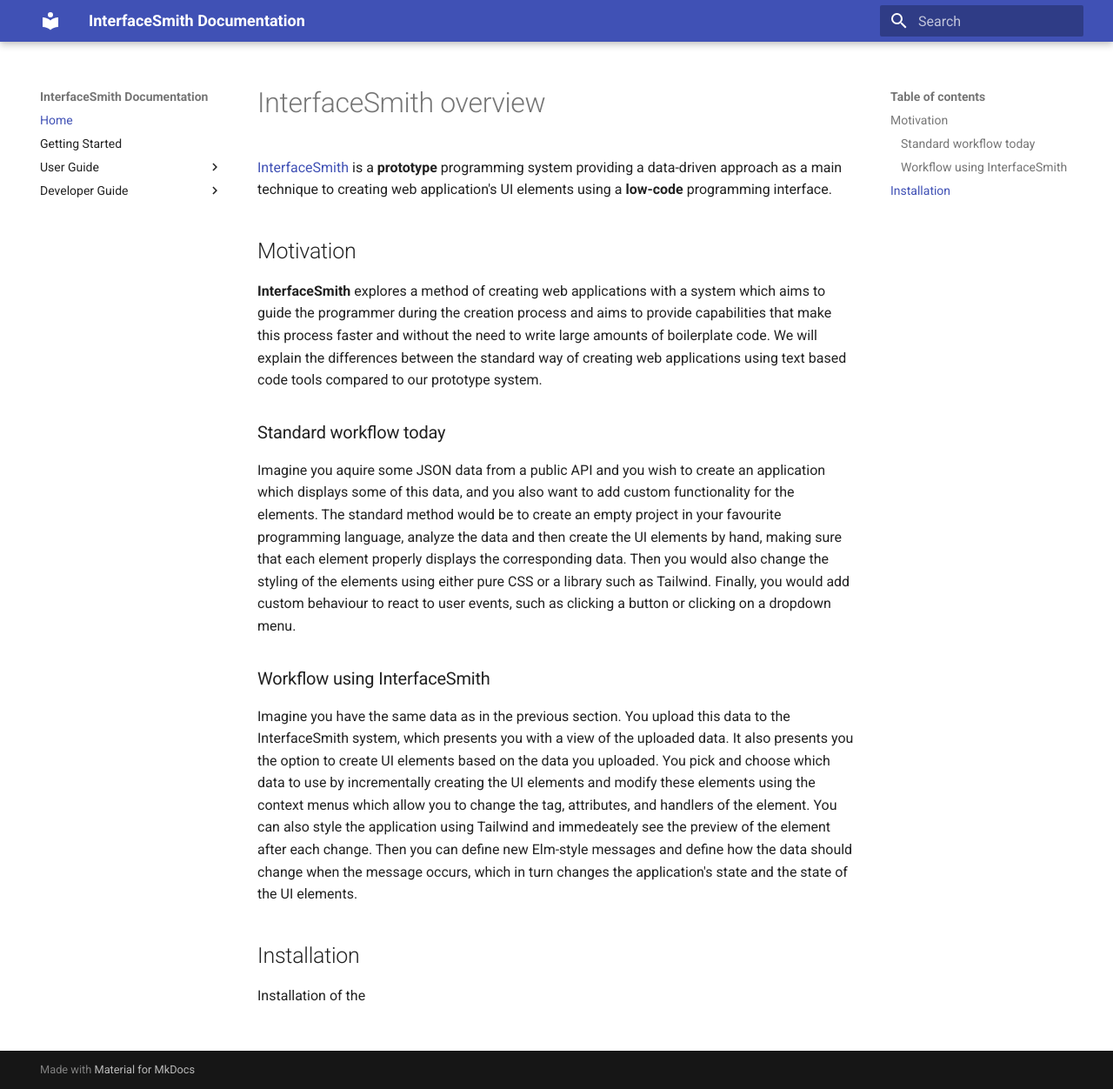
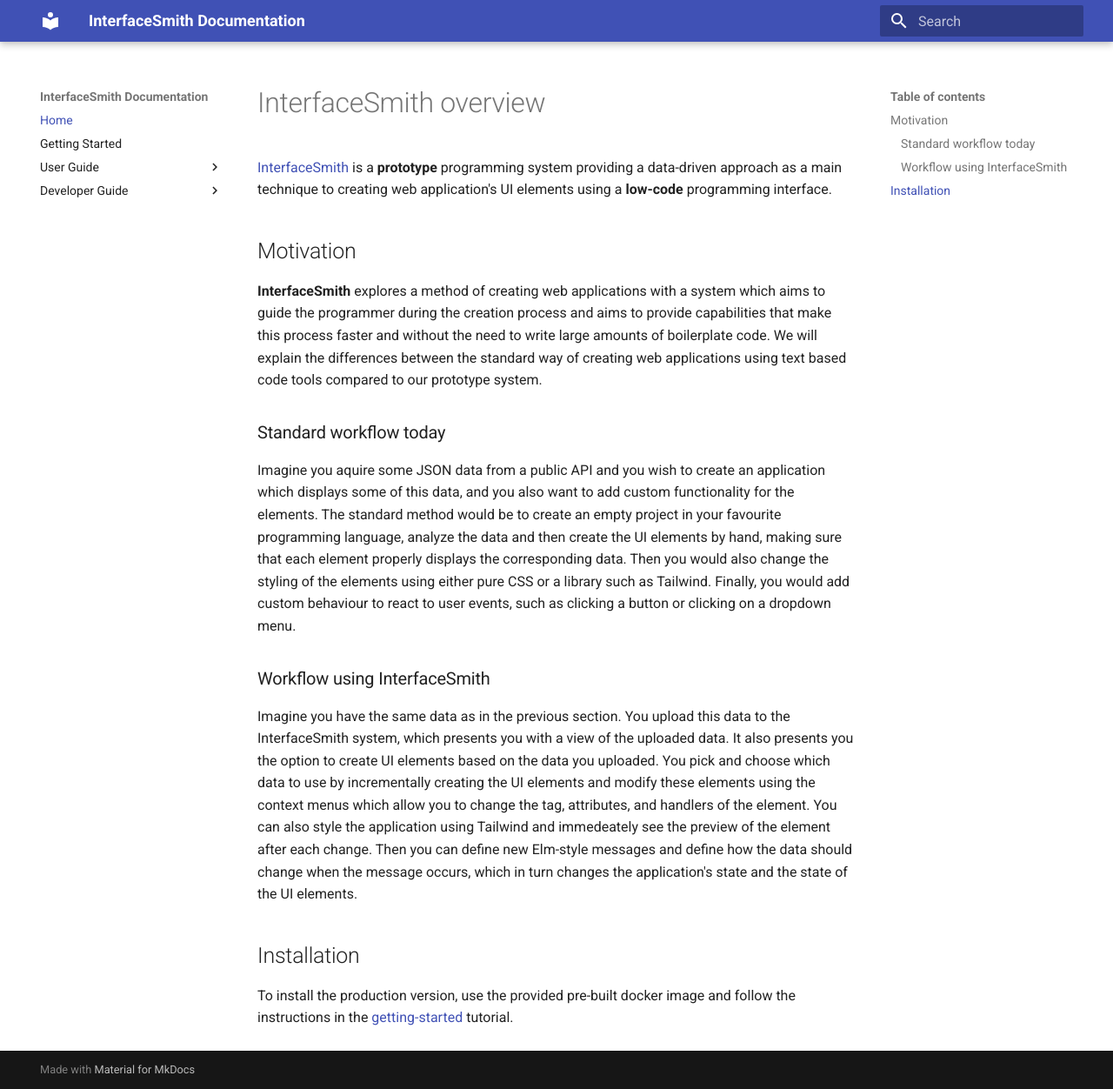
Before and after one commit to JerrySvarc/InterfaceSmith, an MkDocs documentation site: the page built from Documentation/docs/index.md, in a window 1280 px wide and 1252 px high. Shown: the whole window at 87% size. Built offline with MkDocs 1.6.1 and Material for MkDocs 9.7.7, drawn with Linux system fonts in a browser that asks for light colours.

Commit message:
docs update

```diff
--- a/Documentation/docs/index.md
+++ b/Documentation/docs/index.md
@@ -25,4 +25,4 @@
 
 ## Installation
 
-Installation of the
+To install the production version, use the provided pre-built docker image and follow the instructions in the [getting-started](getting-started.md) tutorial.
```
